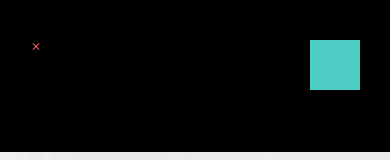
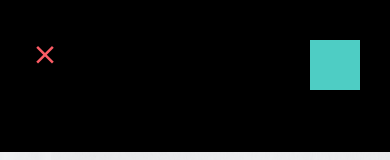
Before and after one commit to zahid2022skipq/ecommerceapp, a React Native app: screen / in a window 390 px wide. Shown: the top 160 px of the page. Built offline with nearby package versions, Linux system fonts and the light colour scheme.

Commit message:
Adding close Icon

```diff
--- a/app/screens/ViewImageScreen.js
+++ b/app/screens/ViewImageScreen.js
@@ -9,6 +9,7 @@ function ViewImageScreen(props) {
       <MaterialCommunityIcons
         name="close"
         color={colors.primary}
+        size={30}
         style={styles.closeIcon}
       />
       <View style={styles.deleteIcon}></View>
```
